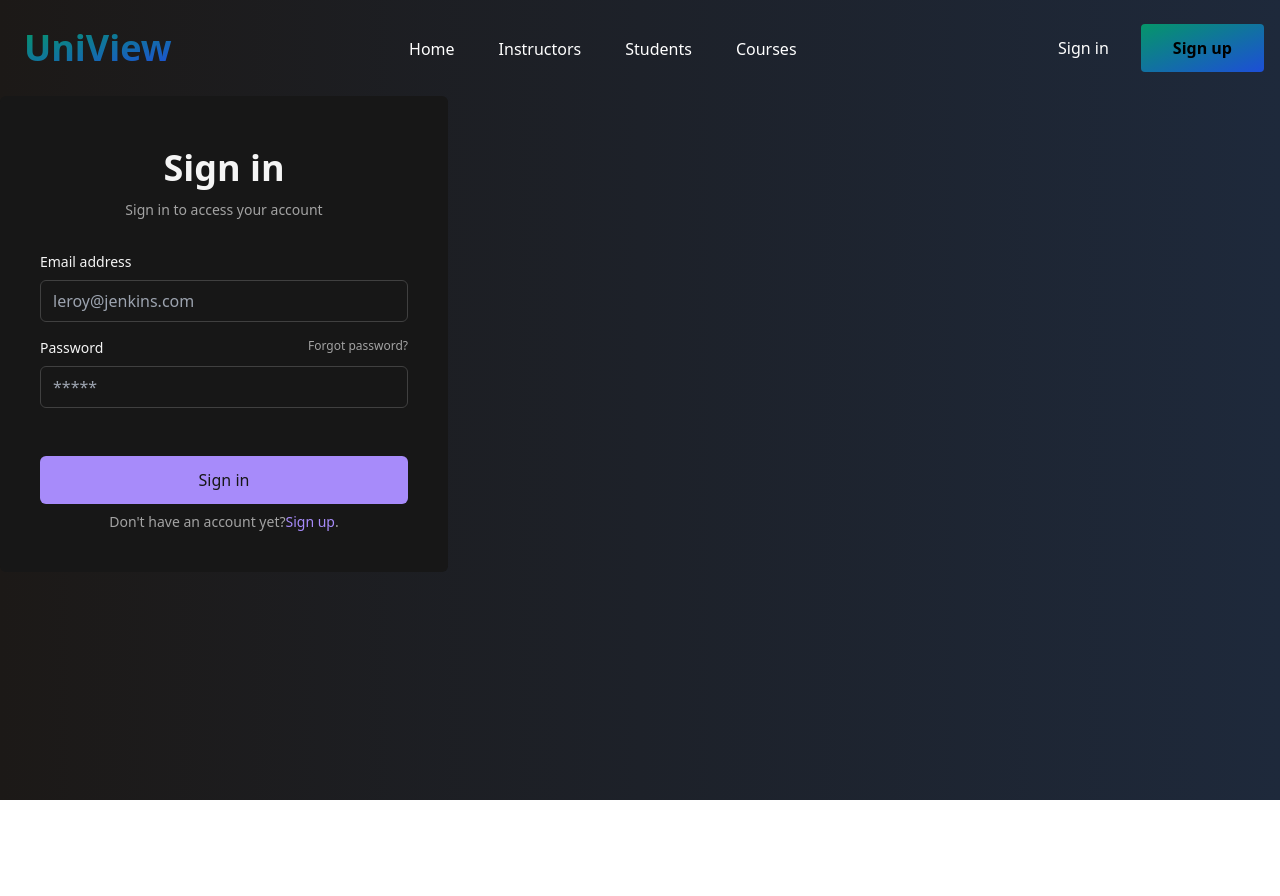
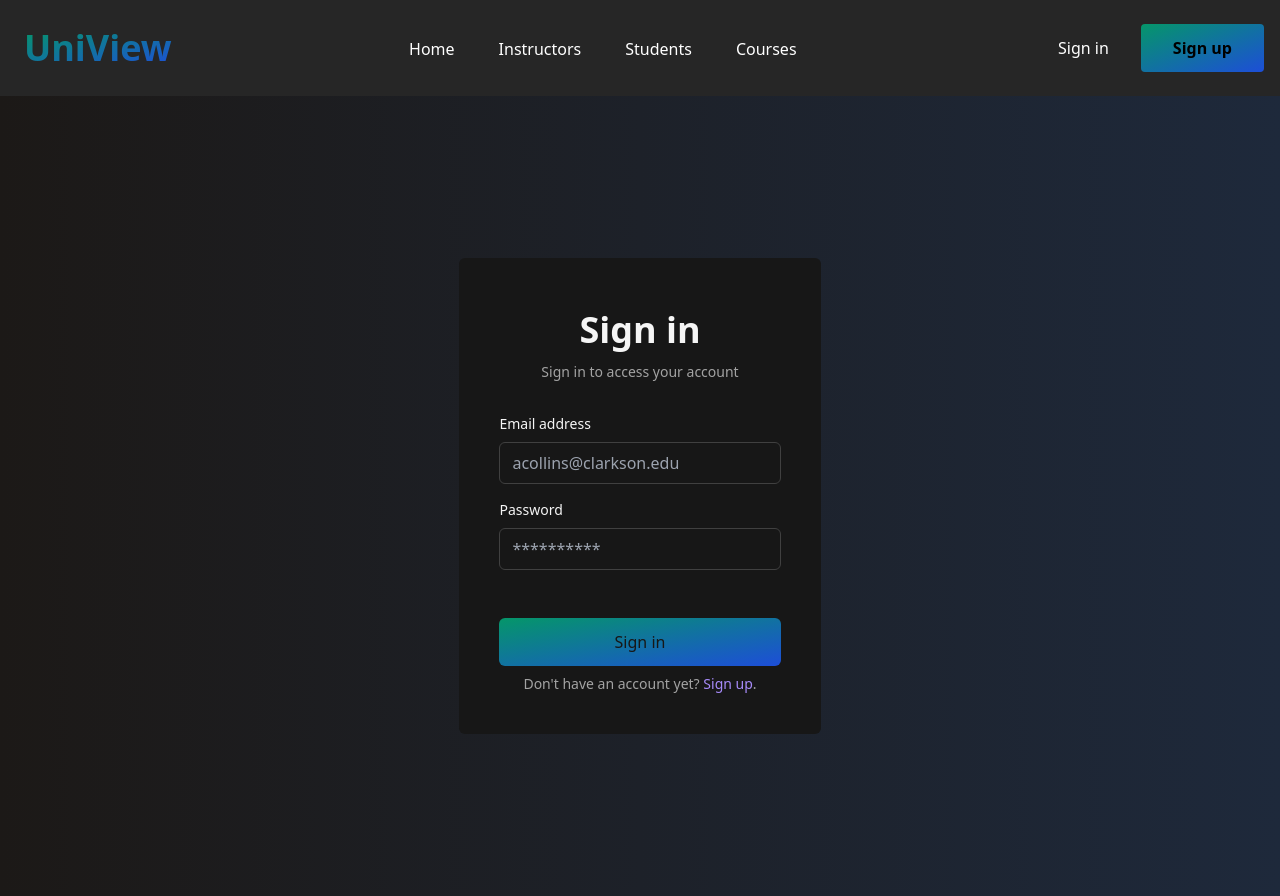
Before and after one commit to JonathanNordby/CS460Project, a React (Create React App) app in the folder frontend/: page /sign_in in a window 1280 px wide. Before the commit the page ends 800 px from the top, so only its background shows below. Built offline with nearby package versions, Linux system fonts and the light colour scheme.

Commit message:
Work on frontend

```diff
--- a/frontend/src/components/Header.js
+++ b/frontend/src/components/Header.js
@@ -3,7 +3,7 @@ import { Link, NavLink } from "react-router-dom";
 
 const Header = () => {
     return (
-        <header className="p-4 bg-coolGray-800 text-coolGray-100">
+        <header className="p-4 bg-neutral-800 text-neutral-100">
             <div className="container flex justify-between h-16 mx-auto">
                 <Link to="/" aria-label="Back to homepage" className="flex items-center p-2">
                     <span className="text-4xl font-extrabold text-transparent bg-clip-text bg-gradient-to-br from-emerald-600 to-blue-700">
@@ -29,7 +29,7 @@ const Header = () => {
                 <NavLink to="/sign_up"><button className="self-center px-8 py-3 font-semibold rounded bg-gradient-to-br from-emerald-600 to-blue-700 text-black">Sign up</button></NavLink>
                 </div>
                 <button className="p-4 lg:hidden">
-                <svg xmlns="http://www.w3.org/2000/svg" fill="none" viewBox="0 0 24 24" stroke="currentColor" className="w-6 h-6 text-coolGray-100">
+                <svg xmlns="http://www.w3.org/2000/svg" fill="none" viewBox="0 0 24 24" stroke="currentColor" className="w-6 h-6 text-neutral-100">
                     <path strokeLinecap="round" strokeLinejoin="round" strokeWidth="2" d="M4 6h16M4 12h16M4 18h16"></path>
                 </svg>
                 </button>
--- a/frontend/src/index.js
+++ b/frontend/src/index.js
@@ -10,8 +10,8 @@ import reportWebVitals from './reportWebVitals';
 import Courses from './routes/courses';
 import Students from './routes/students';
 import Instructors from './routes/instructors';
-import SignIn from './routes/SignUp';
-import SignUp from './routes/SignIn';
+import SignIn from './routes/SignIn';
+import SignUp from './routes/SignUp';
 
 const container = document.getElementById('root');
 const root = createRoot(container);
--- a/frontend/src/routes/SignIn.js
+++ b/frontend/src/routes/SignIn.js
@@ -3,7 +3,8 @@ import Layout from '../templates/Layout';
 export default function SignUp() {
 	return (
 		<Layout>
-      <div className="flex flex-col max-w-md p-6 rounded-md sm:p-10 bg-neutral-900 text-neutral-100">
+			<div className="flex flex-row min-h-screen justify-center items-center">
+				<div className="flex flex-col justify-center max-w-md p-6 rounded-md sm:p-10 bg-neutral-900 text-neutral-100">
 					<div className="mb-8 text-center">
 						<h1 className="my-3 text-4xl font-bold">Sign in</h1>
 						<p className="text-sm text-neutral-400">Sign in to access your account</p>
@@ -12,25 +13,23 @@ export default function SignUp() {
 						<div className="space-y-4">
 							<div>
 								<label for="email" className="block mb-2 text-sm">Email address</label>
-				<input type="email" name="email" id="email" placeholder="leroy@jenkins.com" className="w-full px-3 py-2 border rounded-md border-neutral-700 bg-neutral-900 text-neutral-100" />
+								<input type="email" name="email" id="email" placeholder="acollins@clarkson.edu" className="w-full px-3 py-2 border rounded-md border-neutral-700 bg-neutral-900 text-neutral-100" />
 							</div>
 							<div>
 								<div className="flex justify-between mb-2">
 									<label for="password" className="text-sm">Password</label>
-					<a rel="noopener noreferrer" href="#" className="text-xs hover:underline text-neutral-400">Forgot password?</a>
 								</div>
-				<input type="password" name="password" id="password" placeholder="*****" className="w-full px-3 py-2 border rounded-md border-neutral-700 bg-neutral-900 text-neutral-100" />
+								<input type="password" name="password" id="password" placeholder="**********" className="w-full px-3 py-2 border rounded-md border-neutral-700 bg-neutral-900 text-neutral-100" />
 							</div>
 						</div>
 						<div className="space-y-2">
 							<div>
-				<button type="button" className="w-full px-8 py-3 rounded-md bg-violet-400 text-neutral-900">Sign in</button>
+								<button type="button" className="w-full px-8 py-3 rounded-md bg-gradient-to-br from-emerald-600 to-blue-700 text-neutral-900">Sign in</button>
 							</div>
-			<p className="px-6 text-sm text-center text-neutral-400">Don't have an account yet?
-				<a rel="noopener noreferrer" href="#" className="hover:underline text-violet-400">Sign up</a>.
-			</p>
+							<p className="px-6 text-sm text-center text-neutral-400">Don't have an account yet? <a rel="noopener noreferrer" href="/sign_up" className="hover:underline text-violet-400">Sign up</a>.</p>
 						</div>
 					</form>
+				</div>
 			</div>
 		</Layout>
 	)
--- a/frontend/src/routes/SignUp.js
+++ b/frontend/src/routes/SignUp.js
@@ -1,36 +1,35 @@
 import Layout from '../templates/Layout';
 
-export default function SignIn() {
+export default function SignUp() {
 	return (
 		<Layout>
-      <div className="flex flex-col max-w-md p-6 rounded-md sm:p-10 bg-neutral-900 text-neutral-100">
+			<div className="flex flex-row min-h-screen justify-center items-center">
+				<div className="flex flex-col content-center place-content-center justify-center max-w-md p-6 rounded-md sm:p-10 bg-neutral-900 text-neutral-100">
 					<div className="mb-8 text-center">
-		<h1 className="my-3 text-4xl font-bold">Sign in</h1>
-		<p className="text-sm text-neutral-400">Sign in to access your account</p>
+						<h1 className="my-3 text-4xl font-bold">Sign up</h1>
+						<p className="text-sm text-neutral-400">Sign up and create an account</p>
 					</div>
 					<form novalidate="" action="" className="space-y-12 ng-untouched ng-pristine ng-valid" data-bitwarden-watching="1">
 						<div className="space-y-4">
 							<div>
 								<label for="email" className="block mb-2 text-sm">Email address</label>
-				<input type="email" name="email" id="email" placeholder="leroy@jenkins.com" className="w-full px-3 py-2 border rounded-md border-neutral-700 bg-neutral-900 text-neutral-100" />
+								<input type="email" name="email" id="email" placeholder="acollins@clarkson.edu" className="w-full px-3 py-2 border rounded-md border-neutral-700 bg-neutral-900 text-neutral-100" />
 							</div>
 							<div>
 								<div className="flex justify-between mb-2">
 									<label for="password" className="text-sm">Password</label>
-					<a rel="noopener noreferrer" href="#" className="text-xs hover:underline text-neutral-400">Forgot password?</a>
 								</div>
-				<input type="password" name="password" id="password" placeholder="*****" className="w-full px-3 py-2 border rounded-md border-neutral-700 bg-neutral-900 text-neutral-100" />
+								<input type="password" name="password" id="password" placeholder="**********" className="w-full px-3 py-2 border rounded-md border-neutral-700 bg-neutral-900 text-neutral-100" />
 							</div>
 						</div>
 						<div className="space-y-2">
 							<div>
-				<button type="button" className="w-full px-8 py-3 rounded-md bg-violet-400 text-neutral-900">Sign in</button>
+								<button type="button" className="w-full px-8 py-3 rounded-md bg-gradient-to-br from-emerald-600 to-blue-700 text-neutral-900">Sign in</button>
 							</div>
-			<p className="px-6 text-sm text-center text-neutral-400">Don't have an account yet?
-				<a rel="noopener noreferrer" href="#" className="hover:underline text-violet-400">Sign up</a>.
-			</p>
+							<p className="px-6 text-sm text-center text-neutral-400">Already have an account? <a rel="noopener noreferrer" href="/sign_in" className="hover:underline text-violet-400">Sign in</a>.</p>
 						</div>
 					</form>
+				</div>
 			</div>
 		</Layout>
 	)
```
Also changed, not shown: frontend/public/index.html (+0 -23 lines). Lines whose indentation alone changed are shown as unchanged.
